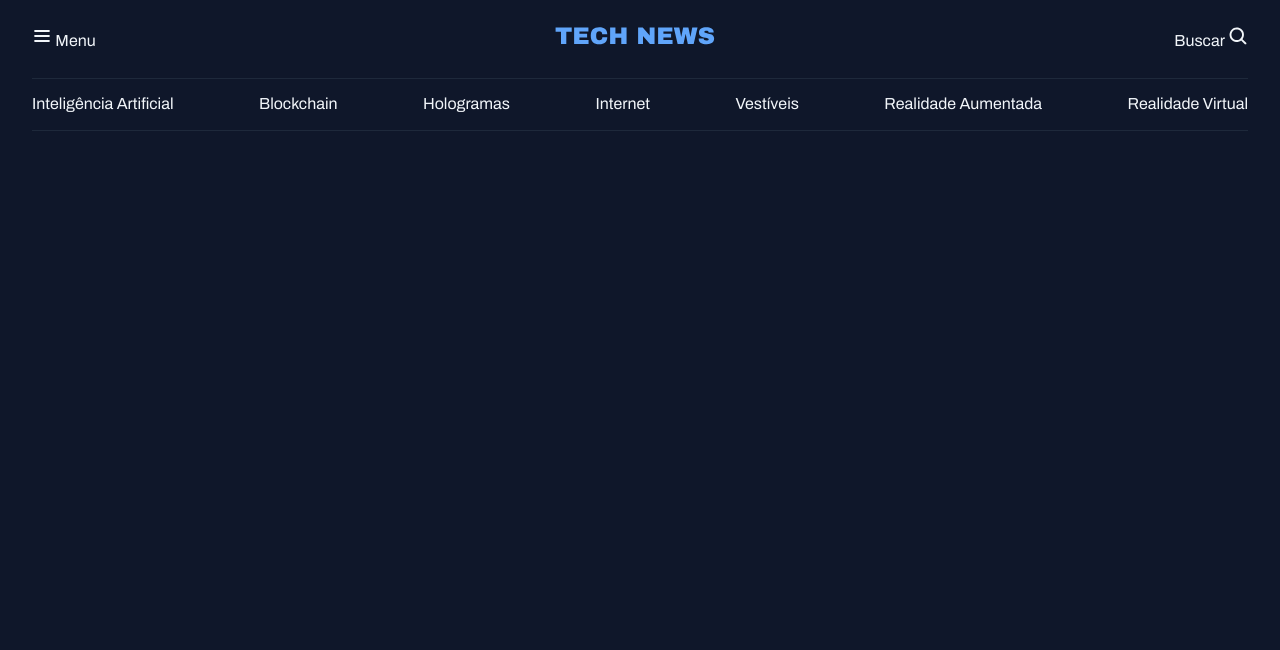
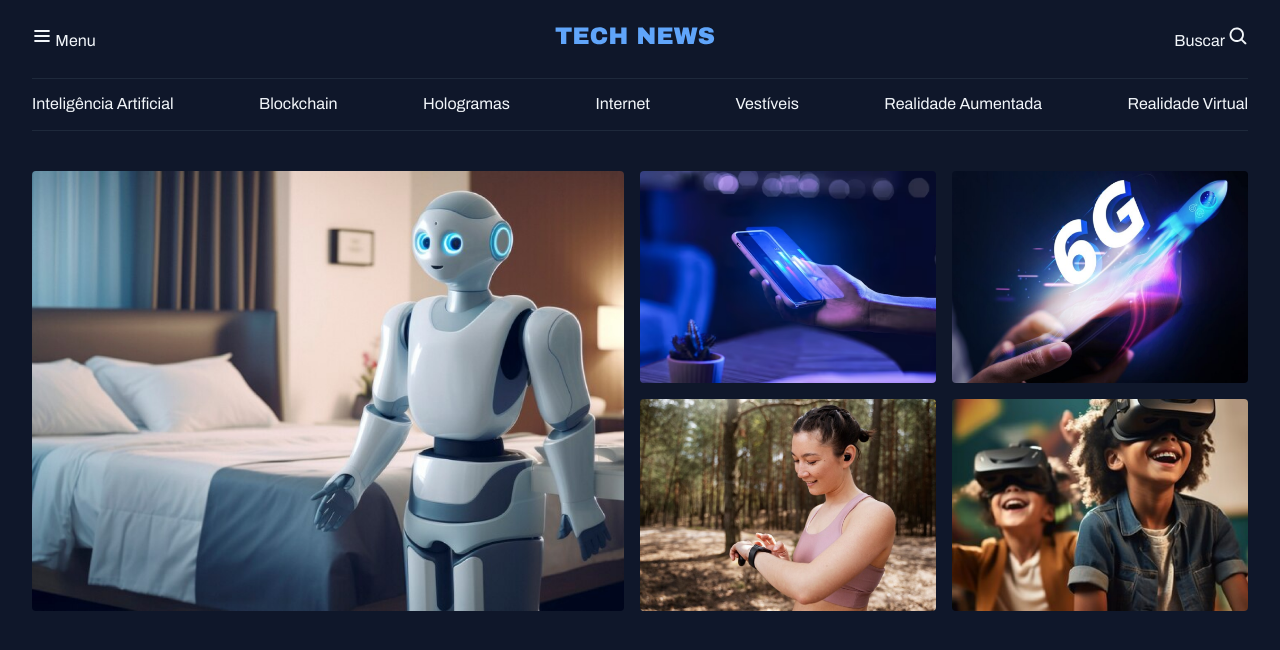
Before and after one commit to DevMarcosVinic/Portal-de-Noticias, a plain HTML site: page index.html in a window 1280 px wide. Drawn offline with Linux system fonts and the light colour scheme.

Commit message:
Add section featured

```diff
--- a/index.html
+++ b/index.html
@@ -35,5 +35,28 @@
                 <a href="#">Realidade  Virtual</a>
         </nav>
     </header>
+
+    <main class="container">
+        <section id="featured" class="grid grid-flow-col gap-16">
+            <div>
+                <img src="assets/images/Image 01.png" alt="">
+            </div>
+
+            <div class="grid grid-cols-2 gap-16">
+                <div>
+                    <img src="assets/images/Image 02.png" alt="">
+                </div>
+                <div>
+                    <img src="assets/images/Image 03.png" alt="">
+                </div>
+                <div>
+                    <img src="assets/images/Image 04.png" alt="">
+                </div>
+                <div>
+                    <img src="assets/images/Image 05.png" alt="">
+                </div>
+            </div>
+        </section>
+    </main>
 </body>
 </html>
--- a/styles/global.css
+++ b/styles/global.css
@@ -45,3 +45,15 @@ h1, h2, h3 {
     padding-inline: 32px;
     margin-inline: auto;
 }
+
+.grid {
+    display: grid;
+}
+
+.grid-flow-col {
+    grid-auto-flow: column;
+}
+
+.gap-16 {
+    gap: 16px;
+}
--- a/styles/styles.css
+++ b/styles/styles.css
@@ -14,3 +14,23 @@
     border: solid 1px var(--stroke-color);
     border-inline: none;
 }
+
+.grid-cols-2 {
+    grid-template-columns: 1fr 1fr;
+}
+
+img {
+    max-width: 100%;
+}
+
+main {
+    margin-top: 40px;
+}
+
+#featured {
+    img {
+        height: 100%;
+        object-fit: cover;
+        border-radius: 4px;
+    }
+}
```
